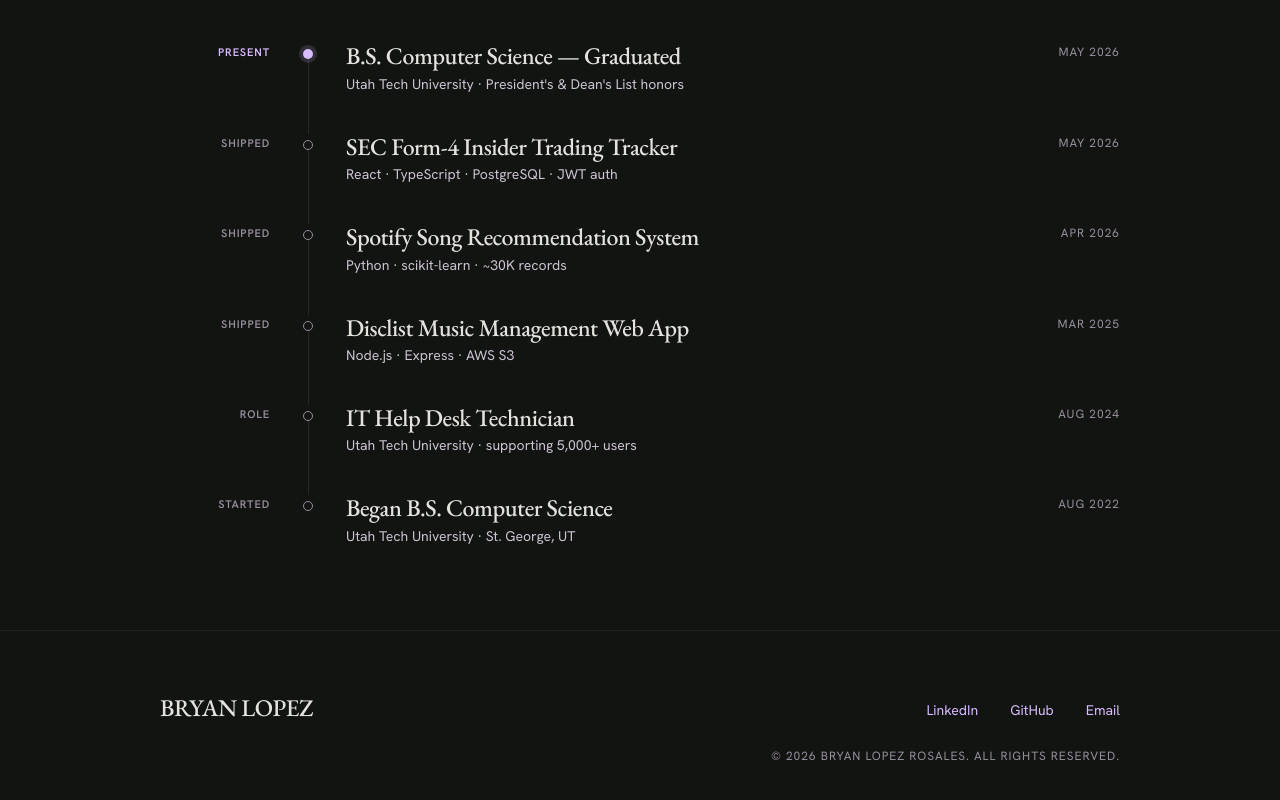
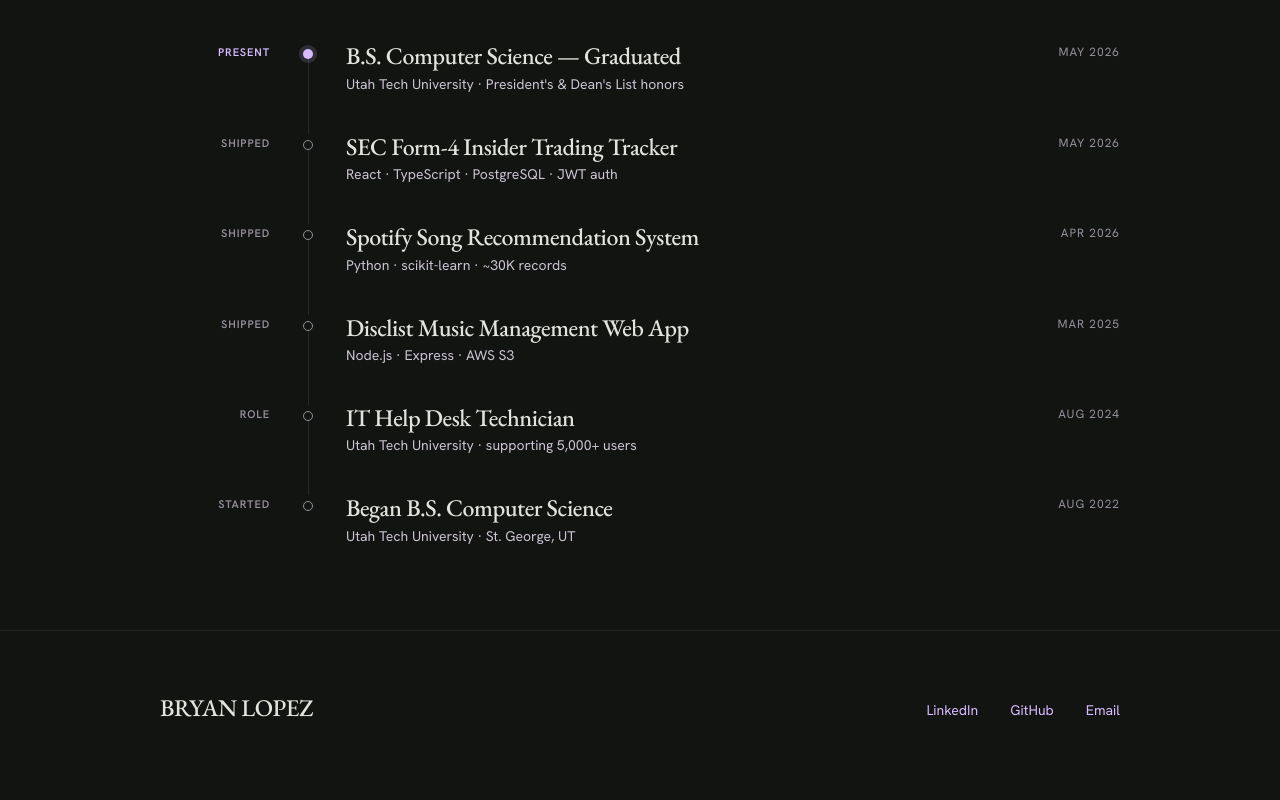
Before and after one commit to boomypig/portfolio, a React (Vite) app: page / in a window 1280 px wide. Shown: the part 1707-2507 px from the top of the page. Built offline with nearby package versions, Linux system fonts and the light colour scheme.

Commit message:
footer edit

```diff
--- a/src/components/Footer.jsx
+++ b/src/components/Footer.jsx
@@ -35,9 +35,6 @@ export default function Footer() {
               </li>
             ))}
           </ul>
-          <p className="text-xs uppercase tracking-[0.08em] text-outline">
-            © {new Date().getFullYear()} {profile.name}. All rights reserved.
-          </p>
         </div>
       </div>
     </footer>
```
